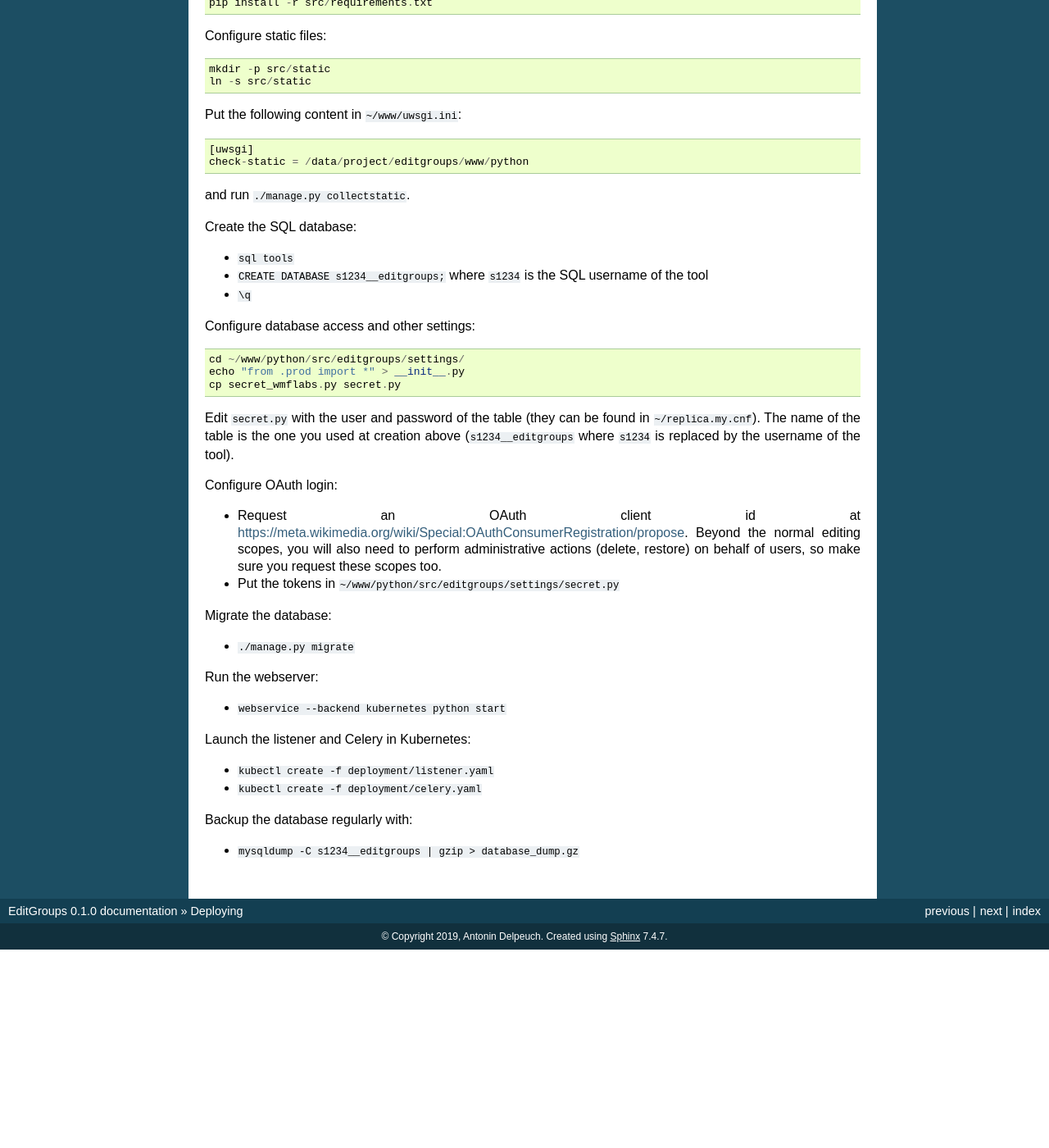
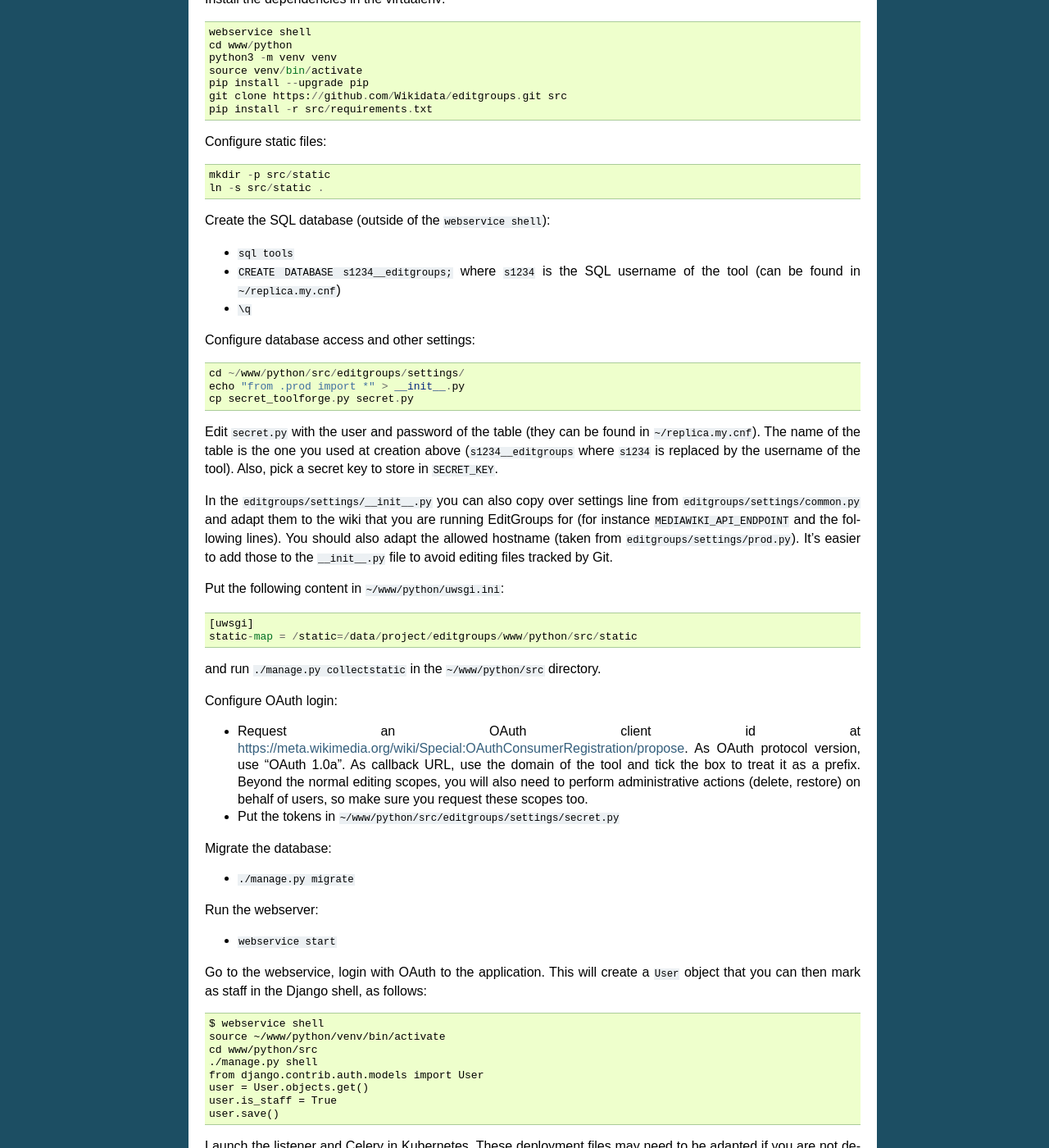
Before and after one commit to Wikidata/editgroups, a Sphinx documentation site: the page built from docs/install.rst, in a window 1280 px wide and 1400 px high, scrolled down 1801 px. Shown: the whole window at 82% size. Built offline with Sphinx 7.4.7, drawn with Linux system fonts in a browser that asks for light colours; before the commit the page ends 2959 px from its top, so only the background shows below that; some of the changed text lies outside the part shown.

Commit message:
Better documentation after deployment for Commons

```diff
--- a/docs/install.rst
+++ b/docs/install.rst
@@ -69,55 +69,69 @@ to fill in the following fields:
 Once you validate this form, the edits listener will pick up the new tool (after a few minutes) and start ingesting its edits. If you
 need to ingest past edits again, you can use the listener script with a date in the past to retrieve the previous edits.
 
-Deploying on WMF Toollabs
--------------------------
+Deploying on WMF Toolforge
+--------------------------
 
 In what follows we assume that the tool is deployed as the ``editgroups`` project.
 
 -  ``become editgroups``
 -  ``mkdir -p www/python/src``
 
+Put the following contents in ``manifest.template`` in the home directory of the tool::
+
+  backend: kubernetes
+  type: python3.7
+
 Install the dependencies in the virtualenv::
 
+  webservice shell
   cd www/python
-  virtualenv venv --python /usr/bin/python3
+  python3 -m venv venv
   source venv/bin/activate
+  pip install --upgrade pip
   git clone https://github.com/Wikidata/editgroups.git src
   pip install -r src/requirements.txt
 
 Configure static files::
 
   mkdir -p src/static
-  ln -s src/static
+  ln -s src/static .
 
-Put the following content in ``~/www/uwsgi.ini``::
-
-  [uwsgi]
-  check-static = /data/project/editgroups/www/python
-
-and run ``./manage.py collectstatic``.
-
-Create the SQL database:
+Create the SQL database (outside of the ``webservice shell``):
 
 - ``sql tools``
-- ``CREATE DATABASE s1234__editgroups;`` where ``s1234`` is the SQL username of the tool
+- ``CREATE DATABASE s1234__editgroups;`` where ``s1234`` is the SQL username of the tool (can be found in ``~/replica.my.cnf``)
 - ``\q``
 
 Configure database access and other settings::
 
   cd ~/www/python/src/editgroups/settings/
   echo "from .prod import *" > __init__.py
-  cp secret_wmflabs.py secret.py
+  cp secret_toolforge.py secret.py
 
 Edit ``secret.py`` with the user
 and password of the table (they can be found in ``~/replica.my.cnf``).
 The name of the table is the one you used at creation above
 (``s1234__editgroups`` where ``s1234`` is replaced by the username of
-the tool).
+the tool). Also, pick a secret key to store in ``SECRET_KEY``.
+
+In the ``editgroups/settings/__init__.py`` you can also copy over
+settings line from ``editgroups/settings/common.py`` and adapt them to
+the wiki that you are running EditGroups for (for instance ``MEDIAWIKI_API_ENDPOINT`` and the following lines).
+You should also adapt the allowed hostname (taken from ``editgroups/settings/prod.py``). It's easier
+to add those to the ``__init__.py`` file to avoid editing files tracked by Git.
+
+Put the following content in ``~/www/python/uwsgi.ini``::
+
+  [uwsgi]
+  static-map = /static=/data/project/editgroups/www/python/src/static
+
+and run ``./manage.py collectstatic`` in the ``~/www/python/src`` directory.
+
 
 Configure OAuth login:
 
-- Request an OAuth client id at https://meta.wikimedia.org/wiki/Special:OAuthConsumerRegistration/propose. Beyond the normal editing scopes, you will also need to perform administrative actions (delete, restore) on behalf of users, so make sure you request these scopes too.
+- Request an OAuth client id at https://meta.wikimedia.org/wiki/Special:OAuthConsumerRegistration/propose. As OAuth protocol version, use "OAuth 1.0a". As callback URL, use the domain of the tool and tick the box to treat it as a prefix. Beyond the normal editing scopes, you will also need to perform administrative actions (delete, restore) on behalf of users, so make sure you request these scopes too.
 - Put the tokens in ``~/www/python/src/editgroups/settings/secret.py``
 
 Migrate the database:
@@ -126,9 +140,20 @@ Migrate the database:
 
 Run the webserver:
 
-- ``webservice --backend kubernetes python start``
+- ``webservice start``
 
-Launch the listener and Celery in Kubernetes:
+Go to the webservice, login with OAuth to the application. This will create a ``User`` object that you can then mark as staff in the Django shell, as follows::
+
+   $ webservice shell
+   source ~/www/python/venv/bin/activate
+   cd www/python/src
+   ./manage.py shell
+   from django.contrib.auth.models import User
+   user = User.objects.get()
+   user.is_staff = True
+   user.save()
+
+Launch the listener and Celery in Kubernetes. These deployment files may need to be adapted if you are not deploying the tool as the ``editgroups`` toolforge tool but another tool id:
 
 - ``kubectl create -f deployment/listener.yaml``
 - ``kubectl create -f deployment/celery.yaml``
```
Also changed, not shown: 6 other files.
